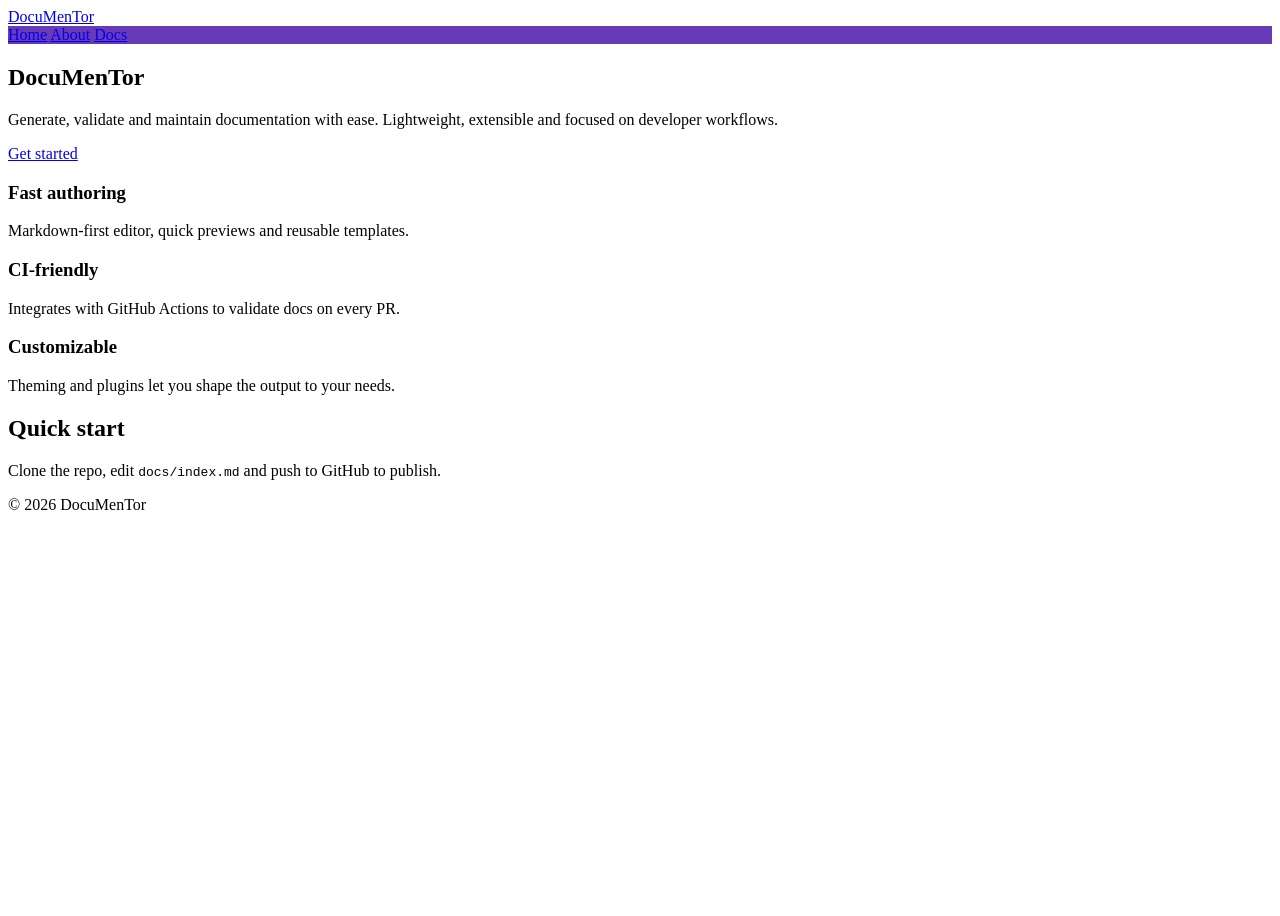
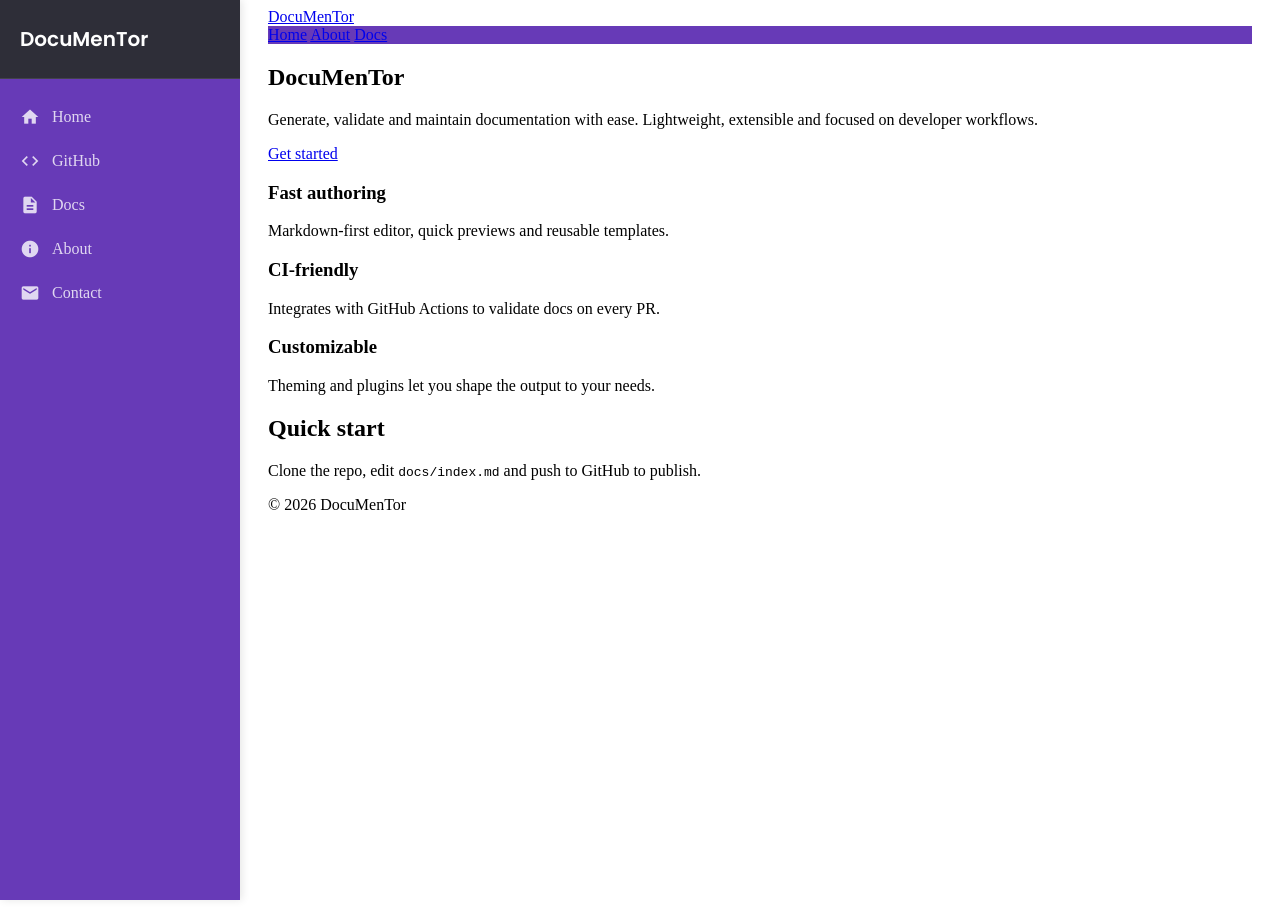
Before and after one commit to sara-abouelwafa/DocuMenTor, a Jekyll site: the page built from docs/index.md, in a window 1280 px wide. Built offline with Jekyll 4.4.1, drawn with Linux system fonts in a browser that asks for light colours.

Commit message:
add sidebar

```diff
--- a/docs/_layouts/default.html
+++ b/docs/_layouts/default.html
@@ -9,11 +9,42 @@
     <link rel="preconnect" href="https://fonts.gstatic.com" crossorigin>
     <link href="https://fonts.googleapis.com/css2?family=Inter:wght@300;400;600;700&family=Poppins:wght@600&display=swap" rel="stylesheet">
     <link rel="stylesheet" href="{{ site.baseurl }}/assets/css/style.css">
+    <link rel="stylesheet" href="https://fonts.googleapis.com/icon?family=Material+Icons">
   </head>
   <body>
+    <!-- Left sidebar navigation -->
+    <aside class="sidebar" role="navigation" aria-label="Sidebar navigation">
+      <div class="sidebar-header">
+        <a href="{{ site.baseurl }}/" class="sidebar-logo">{{ site.title }}</a>
+      </div>
+      <nav class="sidebar-nav">
+        <a href="{{ site.baseurl }}/" class="sidebar-link">
+          <span class="material-icons">home</span>
+          <span>Home</span>
+        </a>
+        <a href="https://github.com/{{ site.owner }}/{{ site.title }}" class="sidebar-link" target="_blank">
+          <span class="material-icons">code</span>
+          <span>GitHub</span>
+        </a>
+        <a href="{{ site.baseurl }}/docs/" class="sidebar-link">
+          <span class="material-icons">description</span>
+          <span>Docs</span>
+        </a>
+        <a href="{{ site.baseurl }}/about.html" class="sidebar-link">
+          <span class="material-icons">info</span>
+          <span>About</span>
+        </a>
+        <a href="mailto:your-email@example.com" class="sidebar-link">
+          <span class="material-icons">email</span>
+          <span>Contact</span>
+        </a>
+      </nav>
+    </aside>
+
     <!-- colorful top band similar to the requested design -->
     <div class="color-top" aria-hidden="true"></div>
 
+    <div class="page-wrapper">
       <header class="site-header">
         <div class="container header-inner">
           <a class="logo" href="{{ site.baseurl }}/"><span class="logo-accent">{{ site.title }}</span></a>
@@ -32,5 +63,6 @@
       <footer class="site-footer">
         <div class="container">© {{ site.time | date: "%Y" }} {{ site.title }}</div>
       </footer>
+    </div>
   </body>
 </html>
--- a/docs/assets/css/style.css
+++ b/docs/assets/css/style.css
@@ -28,3 +28,92 @@
 nav .nav-wrapper ul li a:hover {
   background-color: rgba(255,255,255,0.1) !important;
 }
+
+/* ——— Left Sidebar Navigation ——— */
+.sidebar {
+  position: fixed;
+  left: 0;
+  top: 0;
+  width: 240px;
+  height: 100vh;
+  background: #2e2e38;
+  color: #fff;
+  z-index: 1000;
+  display: flex;
+  flex-direction: column;
+  box-shadow: 2px 0 8px rgba(0,0,0,0.1);
+}
+
+.sidebar-header {
+  padding: 24px 20px;
+  border-bottom: 1px solid rgba(255,255,255,0.1);
+}
+
+.sidebar-logo {
+  font-size: 20px;
+  font-weight: 700;
+  color: #fff;
+  text-decoration: none;
+  font-family: Poppins, Inter, system-ui;
+}
+
+.sidebar-nav {
+  flex: 1;
+  padding: 16px 0;
+  overflow-y: auto;
+}
+
+.sidebar-link {
+  display: flex;
+  align-items: center;
+  gap: 12px;
+  padding: 12px 20px;
+  color: rgba(255,255,255,0.8);
+  text-decoration: none;
+  transition: background 200ms, color 200ms;
+}
+
+.sidebar-link:hover {
+  background: rgba(255,255,255,0.08);
+  color: #fff;
+}
+
+.sidebar-link .material-icons {
+  font-size: 20px;
+}
+
+/* Adjust main content to account for sidebar */
+.page-wrapper {
+  margin-left: 240px;
+  min-height: 100vh;
+  display: flex;
+  flex-direction: column;
+}
+
+/* Responsive: hide sidebar on small screens, show hamburger */
+@media (max-width: 992px) {
+  .sidebar {
+    transform: translateX(-100%);
+    transition: transform 300ms;
+  }
+
+  .sidebar.active {
+    transform: translateX(0);
+  }
+
+  .page-wrapper {
+    margin-left: 0;
+  }
+}
+
+/* Adjust existing color-top to account for sidebar */
+.color-top {
+  margin-left: 0; /* sits above sidebar */
+}
+
+/* Adjust container to not be constrained by sidebar */
+.container {
+  max-width: 1100px;
+  margin: 0 auto;
+  padding: 0 20px;
+}
```
Lines whose indentation alone changed are shown as unchanged.
